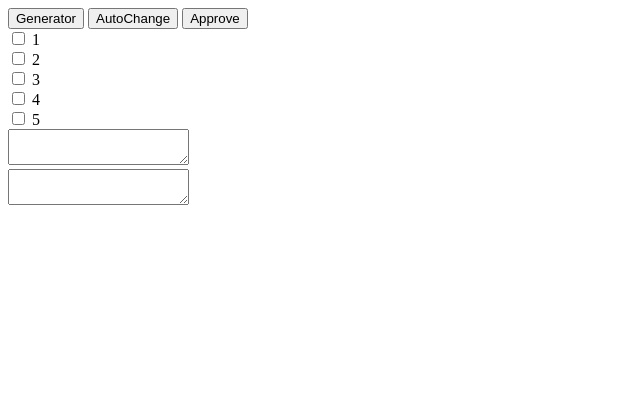
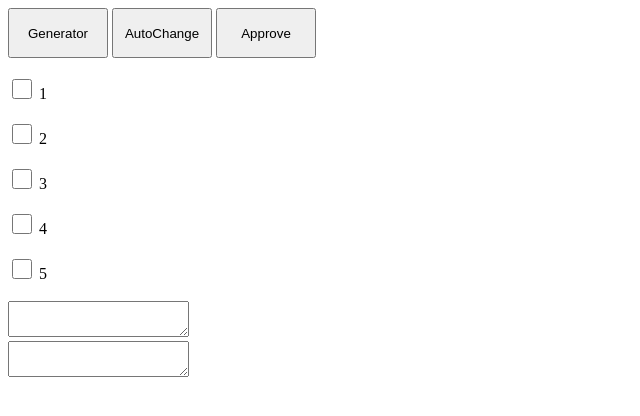
Before and after one commit to sjpark0/VideoPokerJS, a plain HTML site: page index.html in a window 1280 px wide. Shown: the whole page, without its empty margins (0-640 px from the left). Drawn offline with Linux system fonts and the light colour scheme.

Commit message:
html수정

```diff
--- a/index.html
+++ b/index.html
@@ -7,24 +7,30 @@
   </head>
 
   <body>
-    <button id="btn_generator">Generator</button>
-    <button id="btn_autochange">AutoChange</button>
-    <button id="btn_approve">Approve</button>
+    <button id="btn_generator" style="width:100px;height:50px">Generator</button>
+    <button id="btn_autochange" style="width:100px;height:50px">AutoChange</button>
+    <button id="btn_approve" style="width:100px;height:50px">Approve</button>
     <br>
-    <input type="checkbox" id="first_val" name="first">
+    <br>
+    <input type="checkbox" id="first_val" name="first" style="width:20px;height:20px">
     <txtarea id="txt_first_val" name="first">1</txtarea>
     <br>
-    <input type="checkbox" id="second_val" name="second">
+    <br>
+    <input type="checkbox" id="second_val" name="second" style="width:20px;height:20px">
     <txtarea id="txt_second_val" name="second">2</txtarea>
     <br>
-    <input type="checkbox" id="third_val" name="third">
+    <br>
+    <input type="checkbox" id="third_val" name="third" style="width:20px;height:20px">
     <txtarea id="txt_third_val" name="third">3</txtarea>
     <br>
-    <input type="checkbox" id="fourth_val" name="fourth">
+    <br>
+    <input type="checkbox" id="fourth_val" name="fourth" style="width:20px;height:20px">
     <txtarea id="txt_fourth_val" name="first">4</txtarea>
     <br>
-    <input type="checkbox" id="fifth_val" name="fifth">
+    <br>
+    <input type="checkbox" id="fifth_val" name="fifth" style="width:20px;height:20px">
     <txtarea id="txt_fifth_val" name="first">5</txtarea>
+    <br>
     <br>
     <textarea id="txt_result"></textarea>
     <br>
```
